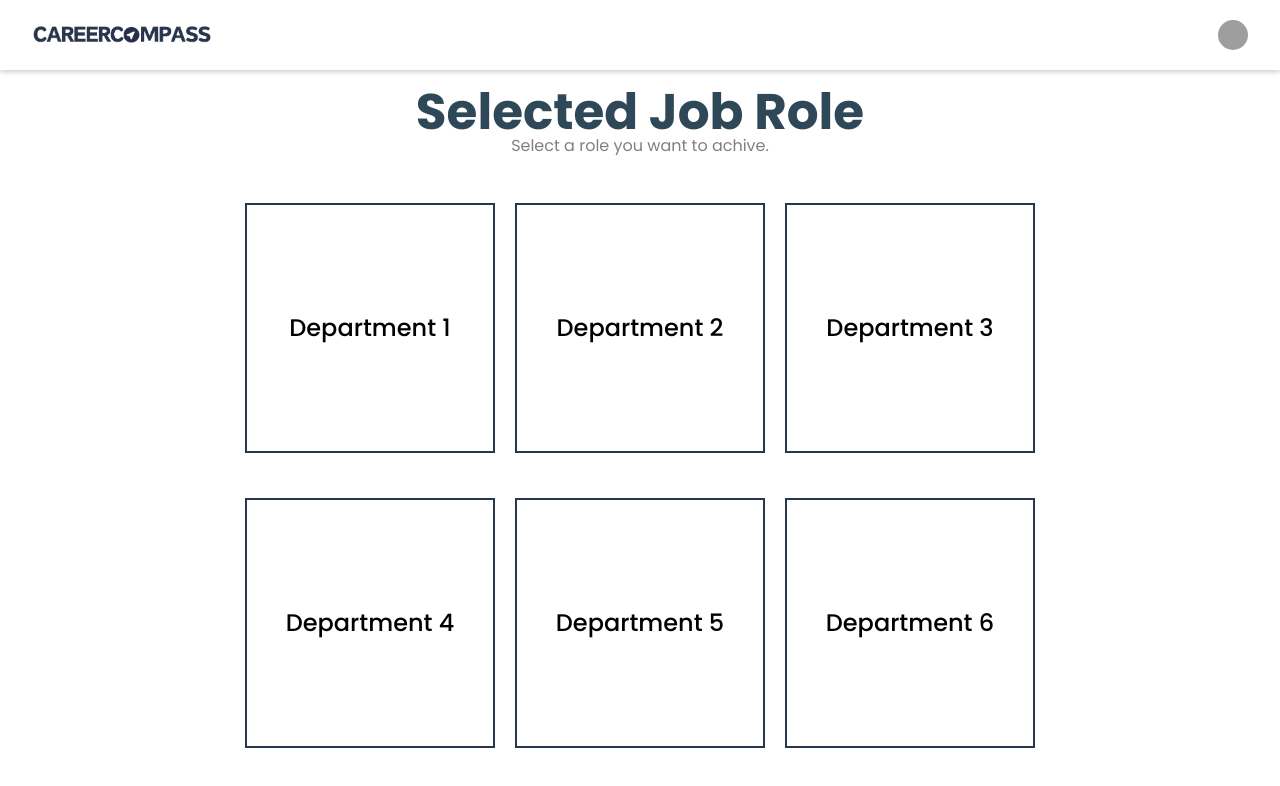
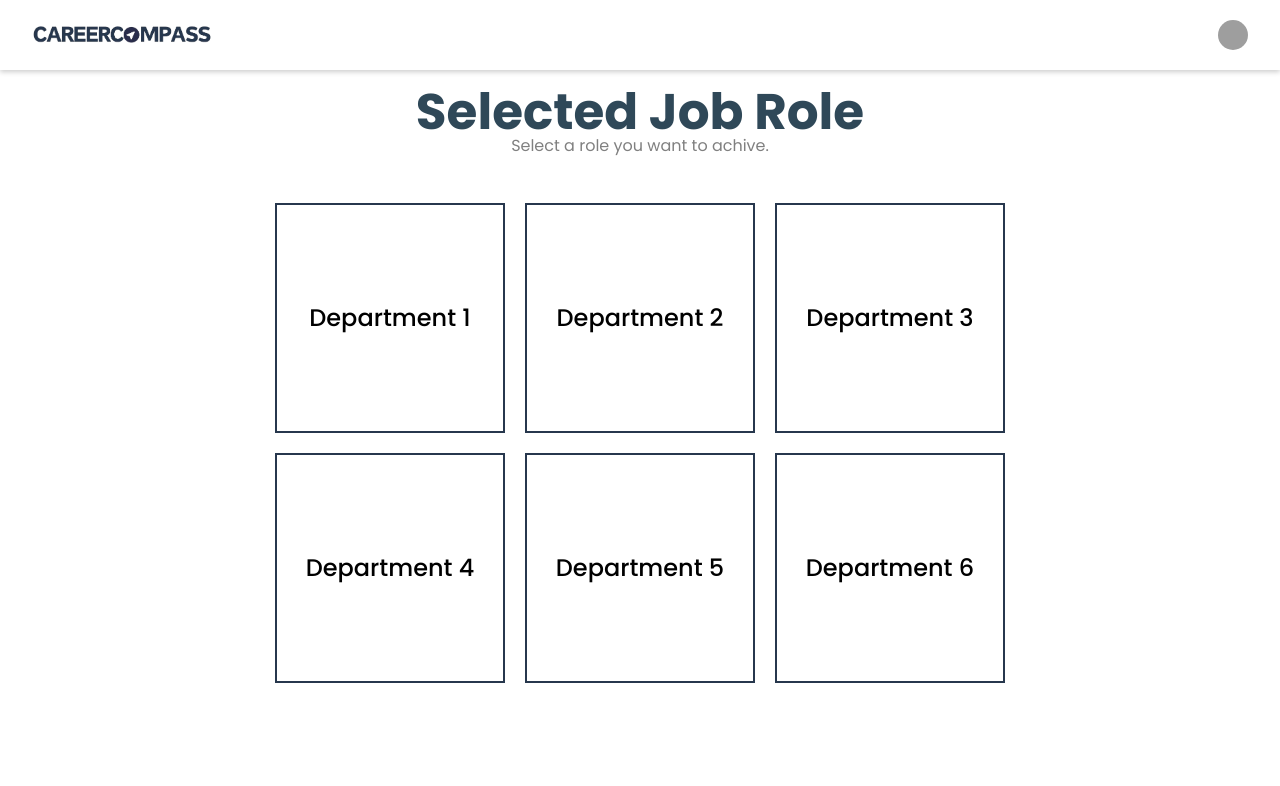
Before and after one commit to Roonaaan/CareerCompass, a React (Vite) app: page /Select-Department in a window 1280 px wide. Shown: the top 786 px of the page. Built offline with nearby package versions, Linux system fonts and the light colour scheme; grey boxes are pictures that could not be loaded.

Commit message:
Recommend and Select Job Roles - Added Changes

```diff
--- a/src/signed_in/Recommend/Selected.jsx
+++ b/src/signed_in/Recommend/Selected.jsx
@@ -121,8 +121,6 @@ const Recommend = () => {
                                 <p className='job-title'> Department 3 </p>
                                 {showDescriptions.job3 && <p className="job-description-selected">Description 3</p>}
                             </div>
-                        </div>
-                        <div className="selectedJobContainerSelection">
                             <div
                                 className="selectedJobContainerPanel"
                                 onClick={() => toggleDescription('job1')}>
--- a/src/signed_in/Recommend/recommend.jsx
+++ b/src/signed_in/Recommend/recommend.jsx
@@ -75,6 +75,10 @@ const Recommend = () => {
         });
     };
 
+    const handleSelectClick = () => {
+        navigate('/Select-Department');
+    }
+
     return (
         <>
             <div className="recommendContainer">
@@ -125,6 +129,7 @@ const Recommend = () => {
                         <div className="recommendJobContainerButton">
                             <button className='recommendJobContainerProceed'> PROCEED </button>
                         </div>
+                        <span onClick={handleSelectClick}> Want to choose your own job position, click here </span>
                     </div>
                 </div>
                 {showDropdown && <DropdownModal logoutHandler={handleLogout} />}
--- a/src/signed_in/Recommend/styles/recommend.css
+++ b/src/signed_in/Recommend/styles/recommend.css
@@ -26,13 +26,18 @@
     margin-top: 5px;
 }
 
+.recommendJobContainerInner span {
+    cursor: pointer;
+    font-size: 12px;
+}
+
 .recommendJobContainerSelection {
     display: flex;
     justify-content: center;
     align-items: center;
     flex-direction: row;
     gap: 15px;
-    margin-top: 70px;
+    margin-top: 58px;
 }
 
 .recommendJobContainerPanel {
@@ -84,6 +89,7 @@
     color: black;
     font-size: 24px;
     font-weight: 500;
+
 }
 
 .recommendJobContainerPanel:hover .job-description {
@@ -141,9 +147,8 @@
 }
 
 .selectedJobContainerSelection {
-    display: flex;
-    justify-content: center;
-    align-items: center;
+    display: grid;
+  grid-template-columns: repeat(3, 1fr);
     flex-direction: row;
     gap: 20px;
     margin-top: 45px;
@@ -153,8 +158,8 @@
     display: flex;
     align-items: center;
     justify-content: center;
-    width: 250px;
-    height: 250px;
+    width: 230px;
+    height: 230px;
     border: 2px solid #27374D;
     position: relative;
     overflow: hidden;
@@ -198,6 +203,7 @@
     color: black;
     font-size: 24px;
     font-weight: 500;
+    text-align: center;
 }
 
 .selectedJobContainerPanel:hover .job-description-selected {
```
